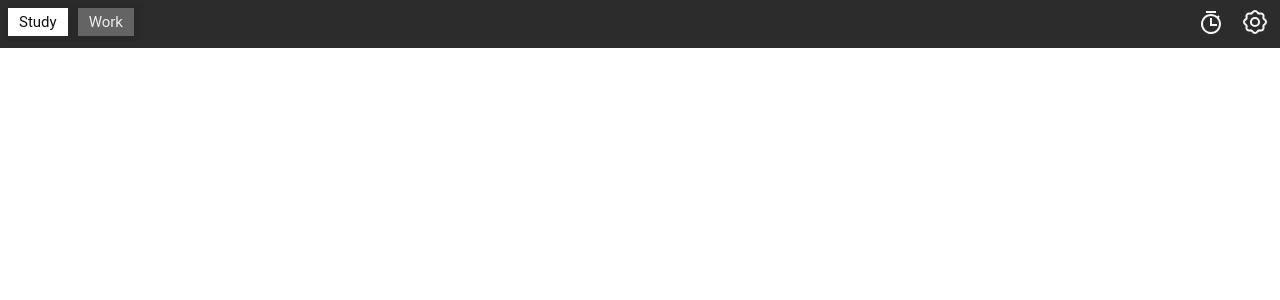
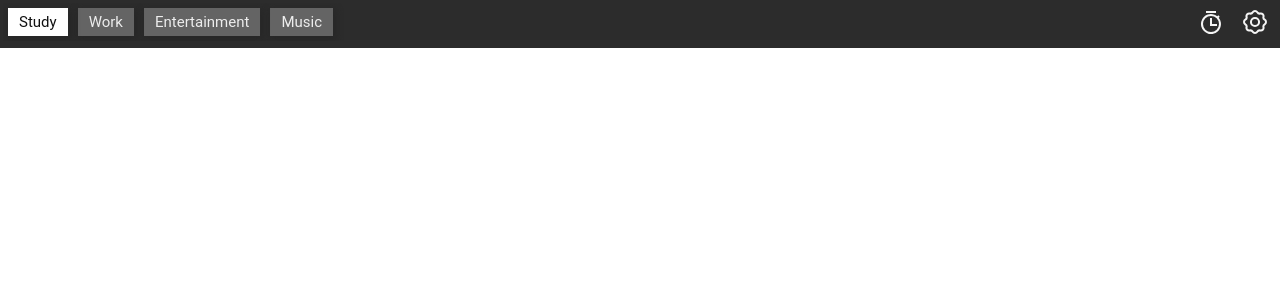
Before and after one commit to iskewedI/youtube-blocker, a React app: page / in a window 1280 px wide. Shown: the top 300 px of the page. Built offline with nearby package versions, Linux system fonts and the light colour scheme.

Commit message:
Added new navbar profiles

```diff
--- a/src/App.tsx
+++ b/src/App.tsx
@@ -4,7 +4,7 @@ import Navbar from './components/Navbar/Navbar';
 function App() {
   return (
     <div className={styles.appContainer}>
-      <Navbar profiles={['Study', 'Work']} />
+      <Navbar profiles={['Study', 'Work', 'Entertainment', 'Music']} />
     </div>
   );
 }
```
